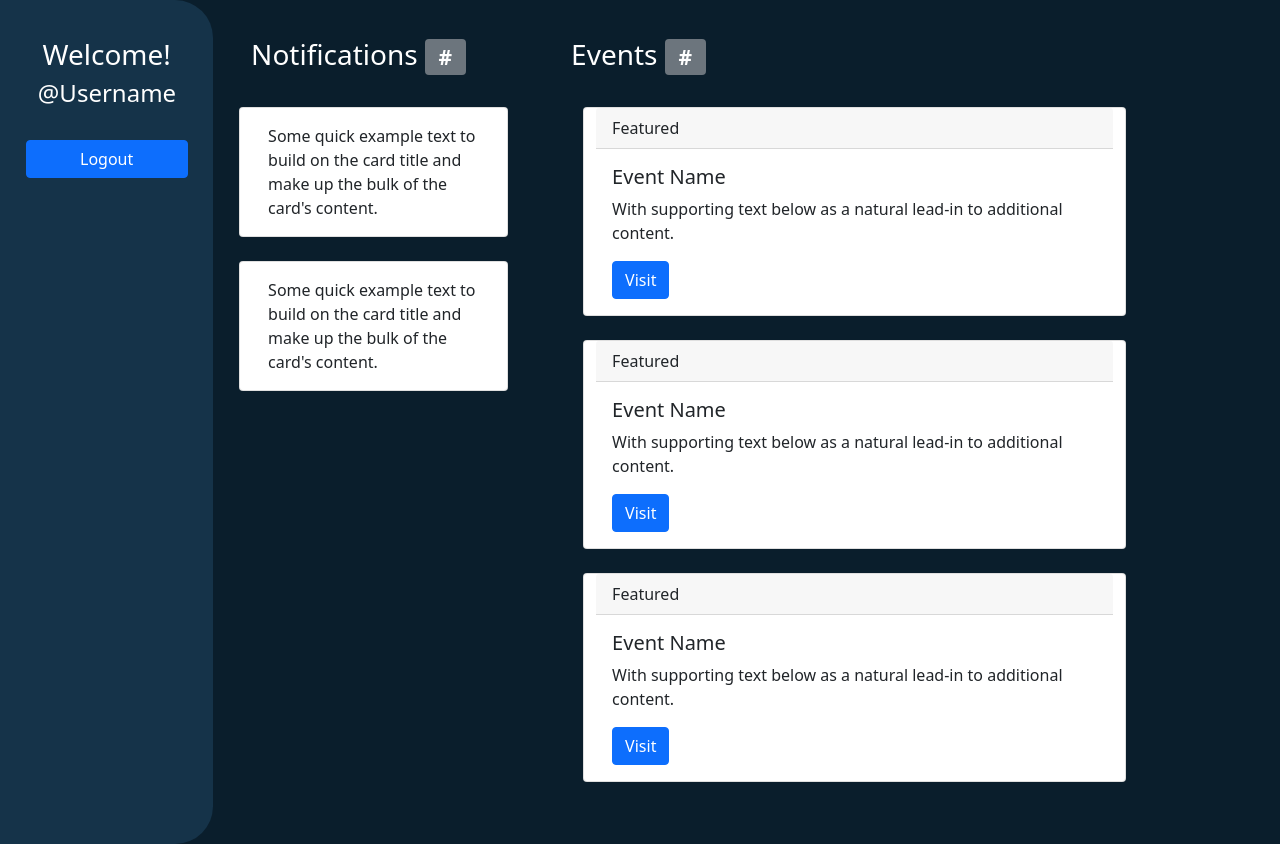
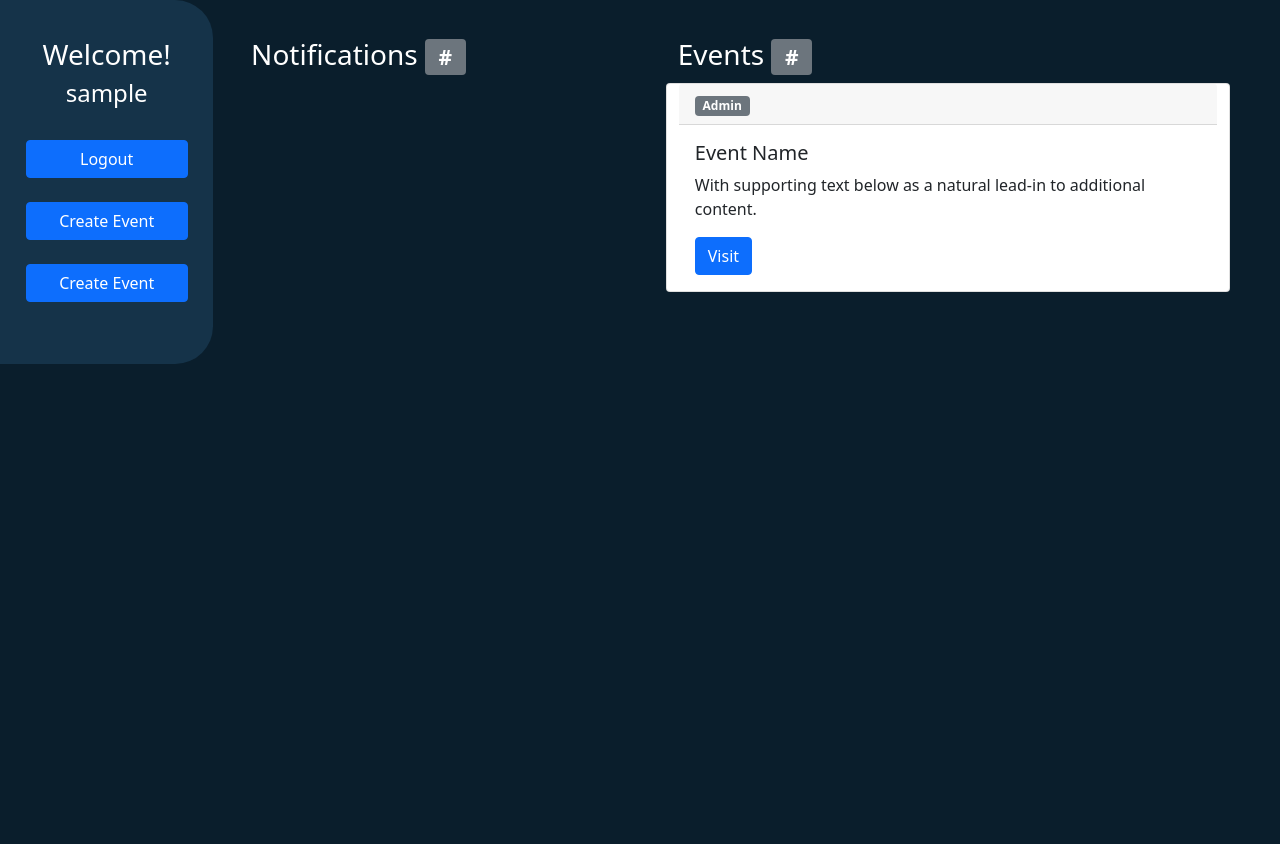
Before and after one commit to sanskarfc/HackRush2021-sdbm, a Flask app: page / in a window 1280 px wide. Shown: the part 56-900 px from the top of the page. After the commit the page ends 420 px from the top, so only its background shows below. Run offline with Flask 2, Linux system fonts and the light colour scheme; the visitor is signed in with stand-in values (Sample User, id 1); tables that the repository leaves empty hold one stand-in row (values such as "Sample post").

Commit message:
added create event feature

```diff
--- a/app.py
+++ b/app.py
@@ -1,6 +1,7 @@
 from flask import Flask, render_template, request, redirect, url_for, session
 from flask_sqlalchemy import SQLAlchemy
 from datetime import datetime
+import random
 
 app = Flask(__name__)
 app.secret_key = "abcd"
@@ -13,13 +14,28 @@ class User(db.Model):
     email = db.Column(db.String(100), nullable = False, primary_key = True)
     password = db.Column(db.String(100), nullable = False)
 
+class Notification(db.Model):
+    id = db.Column(db.Integer, primary_key = True)
+    sender_email = db.Column(db.String(100), nullable = False)
+    receiver_email = db.Column(db.String(100), nullable = False)
+    entry = db.Column(db.String(500),nullable = False)
+
+class Event(db.Model):
+    id = db.Column(db.Integer, primary_key = True)
+    icode = db.Column(db.Integer, nullable = False)
+    ename = db.Column(db.String(100), nullable = False)
+    edesc = db.Column(db.String(500), nullable = True)
+    eadmin = db.Column(db.String(500), nullable = False)
+
 db.create_all()
 
 @app.route("/",methods=["POST","GET"])
 def dashboard():
     if "email" in session:
         email = session["email"]
-        return render_template("dashboard.html")
+        user_name = User.query.filter_by(email = email).first().username
+        #_notifications = Notification.query.filter_by(email = email).all()
+        return render_template("dashboard.html",user_name = user_name) #notifications = _notifications)
     else:
         return redirect("/login/")
     #return redirect("/login/")
@@ -48,8 +64,6 @@ def login():
     else:
         return render_template("login.html")
 
-
-
 @app.route("/Signup/", methods=["POST","GET"])
 def create_account():
     if request.method == "POST":
@@ -62,5 +76,17 @@ def create_account():
     else:
         return render_template("signup.html")
 
+@app.route("/Createevent/", methods =["POST","GET"])
+def create_event():
+    if request.method == "GET":
+        eadmin = session["email"]
+        icode = random.randint(100000,999999)
+        new_event = Event(icode = icode,ename = request.form["event_name"],edesc = request.form["event_desc"],eadmin = eadmin)
+        db.session.add(new_event)
+        db.session.commit()
+        return redirect("/")
+    else:
+        return render_template("createevent.html")
+
 if __name__ == "__main__":
     app.run(debug = True)
--- a/templates/createevent.html
+++ b/templates/createevent.html
@@ -31,11 +31,11 @@
         <hr>
         <form method="GET">
             <div class="form-floating mb-3">
-                <input type="text" class="form-control" id="floatingInput" placeholder="Event Name" required>
+                <input type="text" class="form-control" id="floatingInput" placeholder="Event Name" name="event_name" required>
                 <label for="floatingInput">Event Name</label>
               </div>
               <div class="form-floating">
-                <input type="text" class="form-control" id="floatingInputDesc" placeholder="Event Description">
+                <input type="text" class="form-control" id="floatingInputDesc" placeholder="Event Description" name="event_desc">
                 <label for="floatingInputDesc">Event Description</label>
               </div>
             <hr>
--- a/templates/dashboard.html
+++ b/templates/dashboard.html
@@ -21,86 +21,53 @@
     </nav>
     <div class="container-fluid" style="background-color: #0a1e2c;">
         <div class="row">
+        <!--div class="row"-->
             <div class="col-md-2" style="background-color:#153349 ;padding: 1cm;border-top-right-radius: 1cm;border-bottom-right-radius: 1cm;">
                     <div class="row">
                         <h3 style="color: white;text-align: center;">Welcome!</h3>
                     </div>
                     <div class="row">
-                        <h4 style="color: white;text-align: center;">@Username</h4>
+                        <h4 style="color: white;text-align: center;">{{user_name}}</h4>
                     </div>
                     <br>
                     <div class="row" style="align-content: center;">
                         <a href="/logout/" type="button" class="btn btn-primary">Logout</a>
                     </div>
                     <br>
-                    <!--div class="row" style="align-content: center;">
-                        <a type="button" class="btn btn-primary">Create Event</button>
+                    <div class="row" style="align-content: center;">
+                        <a href="/Createevent/" type="button" class="btn btn-primary">Create Event</a>
                     </div>
                     <br>
                     <div class="row" style="align-content: center;">
-                        <button type="button" class="btn btn-primary">Join Event</button>
-                    </div-->
+                        <a href="/Createevent/" type="button" class="btn btn-primary">Create Event</a>
                     </div>
-            <div class="col-md-3" style="padding: 1cm;">
+                    <br>
+            </div>
+            <div class="col-md-4" style="padding: 1cm;">
                 <div class="row">
                     <h3 style="color: white;">Notifications <span class="badge bg-secondary">#</span></h3>
                 </div>
                 <br>
                 <!--data will be taken from database-->
+                {% for notification in notifications%}
                 <div class="row">
                     <div class="card" style="width: 18rem;">
                         <div class="card-body">
-                          <p class="card-text">Some quick example text to build on the card title and make up the bulk of the card's content.</p>
+                          <p class="card-text">{{notification.entry}}</p>
                         </div>
                       </div>
                 </div>
                 <br>
+                {% endfor %}
+            </div>
+            <div class="col-md-6" style="padding: 1cm;">
                 <div class="row">
-                    <div class="card" style="width: 18rem;">
-                        <div class="card-body">
-                          <p class="card-text">Some quick example text to build on the card title and make up the bulk of the card's content.</p>
-                        </div>
-                      </div>
-                </div>
-                <br>
-            </div>
-            <div class="col-md-7" style="padding: 1cm;">
                 <h3 style="color: white;">Events <span class="badge bg-secondary">#</span></h3>
-                <br>
-                <div class="container-fluid">
-                    <div class="col-md-1"></div>
-                    <div class="col-md-10">
-                <!--data will be upadated from the database-->
-                    <div class="row">
-                        <div class="card">
-                            <div class="card-header">
-                            Featured
-                            </div>
-                            <div class="card-body">
-                            <h5 class="card-title">Event Name</h5>
-                            <p class="card-text">With supporting text below as a natural lead-in to additional content.</p>
-                            <a href="#" class="btn btn-primary">Visit</a>
-                            </div>
-                        </div>
-                    </div>
                 <br>
                 <div class="row">
                 <div class="card">
                     <div class="card-header">
-                            Featured
-                            </div>
-                            <div class="card-body">
-                            <h5 class="card-title">Event Name</h5>
-                            <p class="card-text">With supporting text below as a natural lead-in to additional content.</p>
-                            <a href="#" class="btn btn-primary">Visit</a>
-                            </div>
-                        </div>
-                    </div>
-                    <br>
-                    <div class="row">
-                        <div class="card">
-                            <div class="card-header">
-                            Featured
+                    <span class="badge bg-secondary">Admin</span>
                     </div>
                     <div class="card-body">
                     <h5 class="card-title">Event Name</h5>
@@ -111,7 +78,7 @@
                   </div>
                   <br>
                 </div>
-                    <div class="col-md-1"></div>
+                </div>
             </div>
         </div>
         </div>
```
Lines whose indentation alone changed are shown as unchanged.
